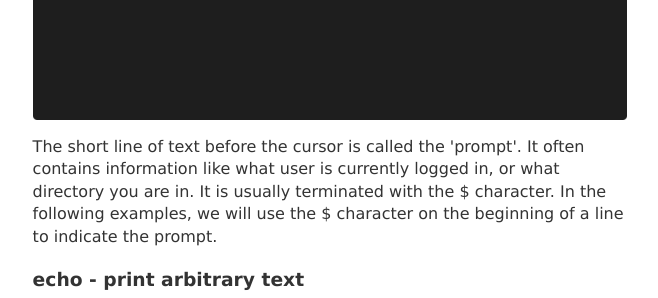
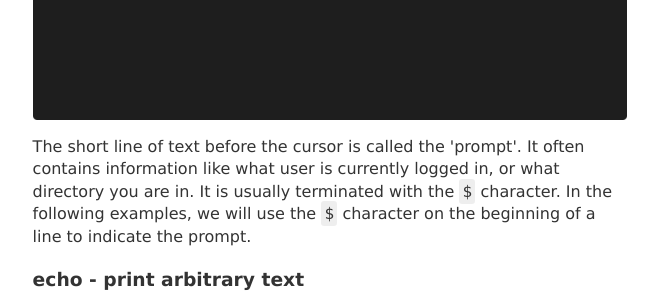
Before and after one commit to azdavis/howto-terminal, a website: page src/index.html in a window 1280 px wide. Shown: the part 1620-1918 px from the top of the page, without its empty margins (310-968 px from the left). Drawn offline with Linux system fonts and the light colour scheme.

Commit message:
Use code

```diff
--- a/src/index.html
+++ b/src/index.html
@@ -88,9 +88,10 @@
 		<p>
 			The short line of text before the cursor is called the 'prompt'. It often
 			contains information like what user is currently logged in, or what
-			directory you are in. It is usually terminated with the $ character. In
-			the following examples, we will use the $ character on the beginning of a
-			line to indicate the prompt.
+			directory you are in. It is usually terminated with the
+			<code>$</code> character. In the following examples, we will use the
+			<code>$</code> character on the beginning of a line to indicate the
+			prompt.
 		</p>
 		<h3 id="echo">echo - print arbitrary text</h3>
 		<p>Type</p>
```
